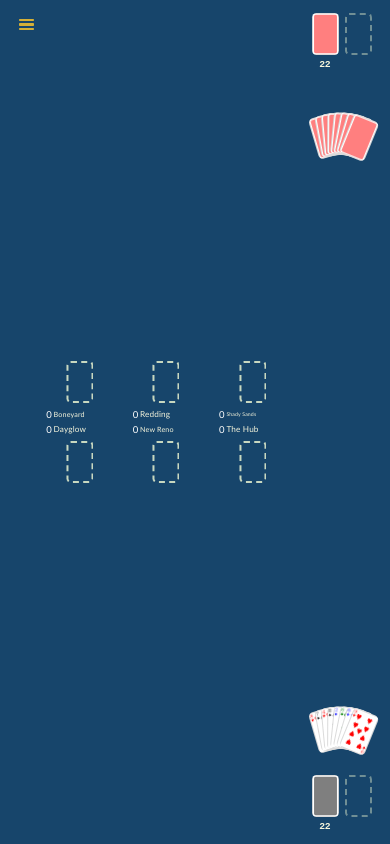
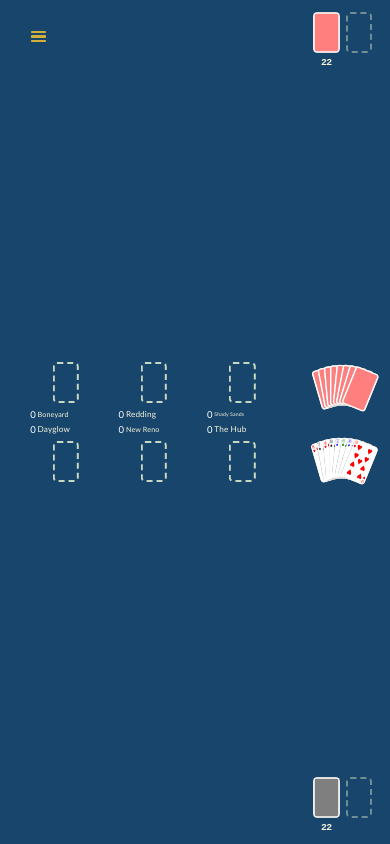
Before and after one commit to thekingofspain/caravan-game, a React (Vite) app: page / in a window 390 px wide. Built offline with nearby package versions, Linux system fonts and the light colour scheme.

Commit message:
Style board layout alongside sidebar breakpoint fix

```diff
--- a/src/view/global.css
+++ b/src/view/global.css
@@ -25,8 +25,11 @@
     --sp-5: 1.5rem;
     --radius: 0.375rem;
     --font-base: "Trebuchet MS", "Segoe UI", system-ui, sans-serif;
-    /* Card + type scale react to BOTH vw and vh (dv* preferred, vw/vh fallback). */
-    --card-h: clamp(3.5rem, min(13.5vh, 13.5dvh, 10.5vw, 10.5dvw), 12.5rem);
+    /* Cards react to BOTH vw and vh (dv* preferred, vw/vh fallback). The vw
+       terms dominate at half-width laptop windows, so the whole board (card
+       faces, lane widths from --card-w, hand fans, and rem type via html)
+       scales down until the minimum below. */
+    --card-h: clamp(2.5rem, min(13.5vh, 13.5dvh, 10.5vw, 10.5dvw), 12.5rem);
     --card-w: calc(var(--card-h) * 212 / 329);
     --card-offset-x: calc(var(--card-w) * 0.275);
     /* Stack looseness follows vertical excess: tight (corners only) when short,
@@ -52,8 +55,14 @@
         calc((100cqw - 2 * var(--relief)) / 3 * 1.1),
         calc(var(--card-w) * 3 * 1.1)
     );
-    /* Fill the row exactly: remainder after three (10%-up) caravans, split in two. Floored so lanes never crush, capped at the old maximum. */
-    --caravan-gap-x: max(calc(var(--card-w) * 0.1), min(calc((100cqw - 2 * var(--relief) - 3 * var(--caravan-w)) / 2), calc(var(--card-w) * 0.75)));
+    /* Fill the row exactly: remainder after three (10%-up) caravans, split in two. Floored low so half-width windows shrink gaps before crushing lanes, capped at the old maximum. */
+    --caravan-gap-x: max(
+        calc(var(--card-w) * 0.05),
+        min(
+            calc((100cqw - 2 * var(--relief) - 3 * var(--caravan-w)) / 2),
+            calc(var(--card-w) * 0.75)
+        )
+    );
     --caravan-gap-y: clamp(calc(var(--card-h) * 0.15), 2.5vh, calc(var(--card-h) * 0.5));
     /* Lead-in from the track edge facing board center: empty-slot marker and
        first-card landing spot share it, so the stack keys off the marker. */
@@ -138,10 +147,9 @@ body {
 }
 .gameover-banner {
     position: absolute;
-    /* Same band as the topbar row (2rem button): centered on it, so the win
-       toast sits inline with the hamburger and brand. */
+    /* Top band beside the floating hamburger; centered on the board. */
     top: calc(var(--relief) + 1rem);
-    /* Inline left pins the measured middle-lane center. */
+    left: 50%;
     transform: translate(-50%, -50%);
     z-index: 90;
     display: flex;
@@ -223,22 +231,10 @@ body {
     overflow-x: hidden;
     overflow-y: auto;
 }
-/* Slim top bar: bare yellow hamburger in the upper corner plus the wordmark.
-   Only on narrow screens (wide docks the sidebar instead). Pinned to the top
-   of the board scroll so it never spills into the field; always fully
-   visible, open or closed — the drawer docks below it. Gaps use relief to
-   match the board padding all around. */
-.topbar {
-    position: sticky;
-    top: 0;
-    z-index: 90;
-    display: flex;
-    align-items: center;
-    gap: var(--sp-3);
-    padding-bottom: var(--relief);
-    background: var(--c-felt);
-}
-.topbar .brand {
+/* No top bar: the hamburger floats over the board gutter on narrow screens,
+   and the docked rail carries its own wordmark on wide screens. Neither
+   takes space from the field. */
+.board .brand {
     font: 700 var(--fs-md) var(--font-base);
     letter-spacing: 0.08em;
     text-transform: uppercase;
@@ -246,6 +242,7 @@ body {
 }
 /* Board body: docked sidebar beside the field on wide screens. */
 .board-body {
+    position: relative;
     display: flex;
     flex: 1;
     min-height: 0;
@@ -307,6 +304,7 @@ body {
     flex: 0 0 auto;
     width: var(--hand-w);
     align-items: center;
+    justify-content: space-between;
 }
 
 .board .controls {
@@ -340,44 +338,41 @@ body {
     display: flex;
     flex-direction: column;
     align-items: center;
-    justify-content: center;
     gap: var(--sp-3);
     flex: 1 1 0;
     min-height: 0;
-}
-
+    justify-content: space-between;
+}
+
+/* /* Hands flank the board center: equal halves share the column height, the AI
+   half packs shoe + hand to its bottom edge and the human half packs hand +
+   shoe to its top edge, so both hands sit against the center gap beside the
+   caravan placeholders.
 .board .column.hands > .hand-half:first-child {
+    justify-content: flex-end;
+}
+.hand-half.human {
     justify-content: flex-start;
-}
-/* Reciprocal packing about the board center: AI half packs its shoe + hand
-   to the top, human half packs its hand + shoe to the bottom. The precise
-   hand extremes are then nudged via --ai-hand-lift / --human-hand-lift on
-   .cards (see Board.tsx). No transition: re-measured after every render,
-   a glide would feed mid-flight positions back into the next correction. */
-.hand-half.human {
-    justify-content: flex-end;
-}
+} */
 
 .hand-half .hand {
     flex: 0 0 auto;
     width: var(--hand-w);
     overflow: visible;
 }
-
 /* Hand — base: .hand */
 .hand {
     display: flex;
     align-items: center;
     gap: var(--sp-2);
-    padding: 1.5rem 0;
     overflow-x: auto;
 }
-
 .hand .cards {
     display: flex;
     justify-content: center;
     flex: 1;
     position: relative;
+    overflow: visible;
     --fan-center: calc((var(--fan-count) - 1) / 2);
     --hand-rot: 3deg;
     transform: rotate(var(--hand-rot));
@@ -385,21 +380,7 @@ body {
     height: calc(var(--card-h) * 1.4);
 }
 
-/* Mirror shifts, set at runtime from measured DOM rects (see Board.tsx):
-   the AI hand's lowest fan point lines up with the bottom of the AI
-   starting placeholder; the human hand's top lines up with the top of the
-   human starting placeholder. Same scope both sides (.cards only) so the
-   shoes stay packed reciprocally and never drift with the nudge. Each fan
-   also shifts left until its right extreme meets the column's right edge —
-   the space right of the hand then equals the board's outer padding. */
-.hand.ai .cards {
-    transform: translateX(var(--ai-hand-shift, 0px)) translateY(var(--ai-hand-lift, 0px))
-        rotate(var(--hand-rot));
-}
-.hand.human .cards {
-    transform: translateX(var(--human-hand-shift, 0px)) translateY(var(--human-hand-lift, 0px))
-        rotate(var(--hand-rot));
-}
+/* Hands are placed by flexbox alone: no runtime nudges. */
 
 .hand .slot {
     border-radius: var(--radius);
@@ -407,7 +388,6 @@ body {
     appearance: none;
     position: absolute;
     left: 50%;
-    bottom: 0;
     width: var(--card-w);
     z-index: var(--i);
     transform-origin: 50% 167%;
@@ -416,6 +396,12 @@ body {
     border: 0;
     padding: 0;
     transition: transform 0.12s ease;
+}
+.hand.human .slot {
+    bottom: 0;
+}
+.hand.ai .slot {
+    top: 0;
 }
 
 .hand .slot.ai {
@@ -1239,11 +1225,10 @@ body {
     cursor: not-allowed;
 }
 /* ── 15b — Sidebar hamburger menu ── */
-/* Bare yellow hamburger in the top bar: no button box. */
+/* Bare yellow hamburger: floating toggle on narrow screens, no button box. */
 .menu-button {
     background: transparent;
     border: 0;
-    /* Fixed height so the drawer can dock exactly below the top bar. */
     height: 2rem;
     display: inline-flex;
     align-items: center;
@@ -1254,6 +1239,14 @@ body {
 }
 .menu-button:hover .menu-icon span {
     background: #e6c34d;
+}
+/* Narrow screens: the toggle floats over the top-left board gutter, so no
+   header row takes space from the field. */
+.menu-button.menu-fab {
+    position: absolute;
+    top: var(--relief);
+    left: var(--relief);
+    z-index: 70;
 }
 .menu-icon {
     display: inline-flex;
@@ -1269,15 +1262,13 @@ body {
 }
 /* Drawer: transparent backdrop catches outside clicks; panel slides from the left. */
 .menu-backdrop {
-    position: fixed;
+    position: absolute;
     inset: 0;
     z-index: 80;
 }
 .menu-panel {
     position: absolute;
-    /* Dock exactly below the pinned top bar (board padding + 2rem button +
-       relief gap): header stays fully visible and never overlaps the panel. */
-    top: calc(2 * var(--relief) + 2rem);
+    top: 0;
     left: 0;
     bottom: 0;
     width: var(--activity-w);
@@ -1290,6 +1281,31 @@ body {
     background: var(--c-panel);
     border-right: 0.0625rem solid var(--c-line);
 }
+.menu-head {
+    display: flex;
+    align-items: center;
+    justify-content: space-between;
+    gap: var(--sp-2);
+}
+.menu-close {
+    background: transparent;
+    border: 0;
+    padding: 0 var(--sp-1);
+    line-height: 1;
+    font-size: var(--fs-lg);
+    cursor: pointer;
+    color: var(--c-fg);
+}
+.menu-close:hover {
+    color: var(--c-accent);
+}
+/* Compact controls row: New game beside difficulty, wrapping on narrow drawers. */
+.menu-controls {
+    display: flex;
+    flex-wrap: wrap;
+    align-items: center;
+    gap: var(--sp-2) var(--sp-3);
+}
 .menu-panel header {
     display: flex;
     align-items: center;
@@ -1297,10 +1313,6 @@ body {
     gap: var(--sp-2);
     color: var(--c-fg);
     font-weight: 700;
-}
-.menu-panel > .btn,
-.side-rail > .btn {
-    align-self: flex-start;
 }
 /* Integrated activity log: fills the sidebar below the controls and scrolls. */
 .menu-panel .activity,
```
Lines whose indentation alone changed are shown as unchanged.
